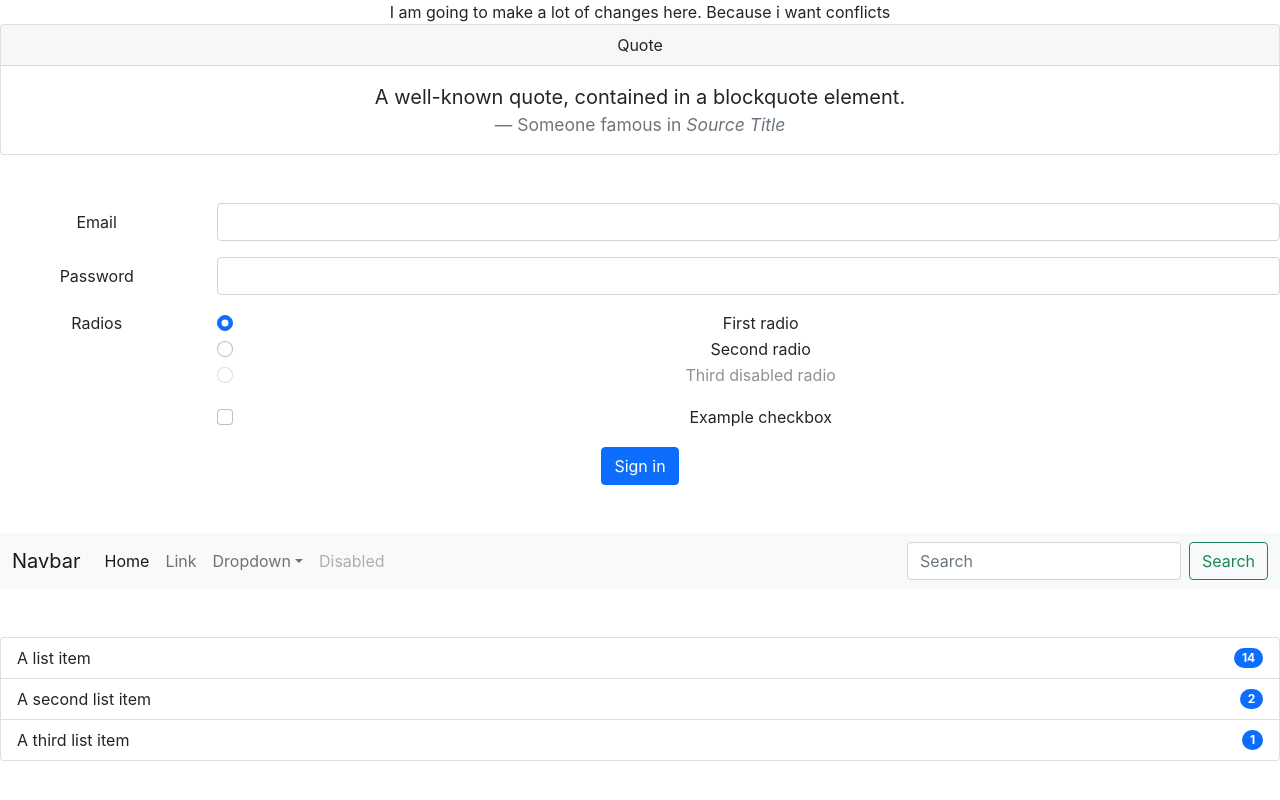
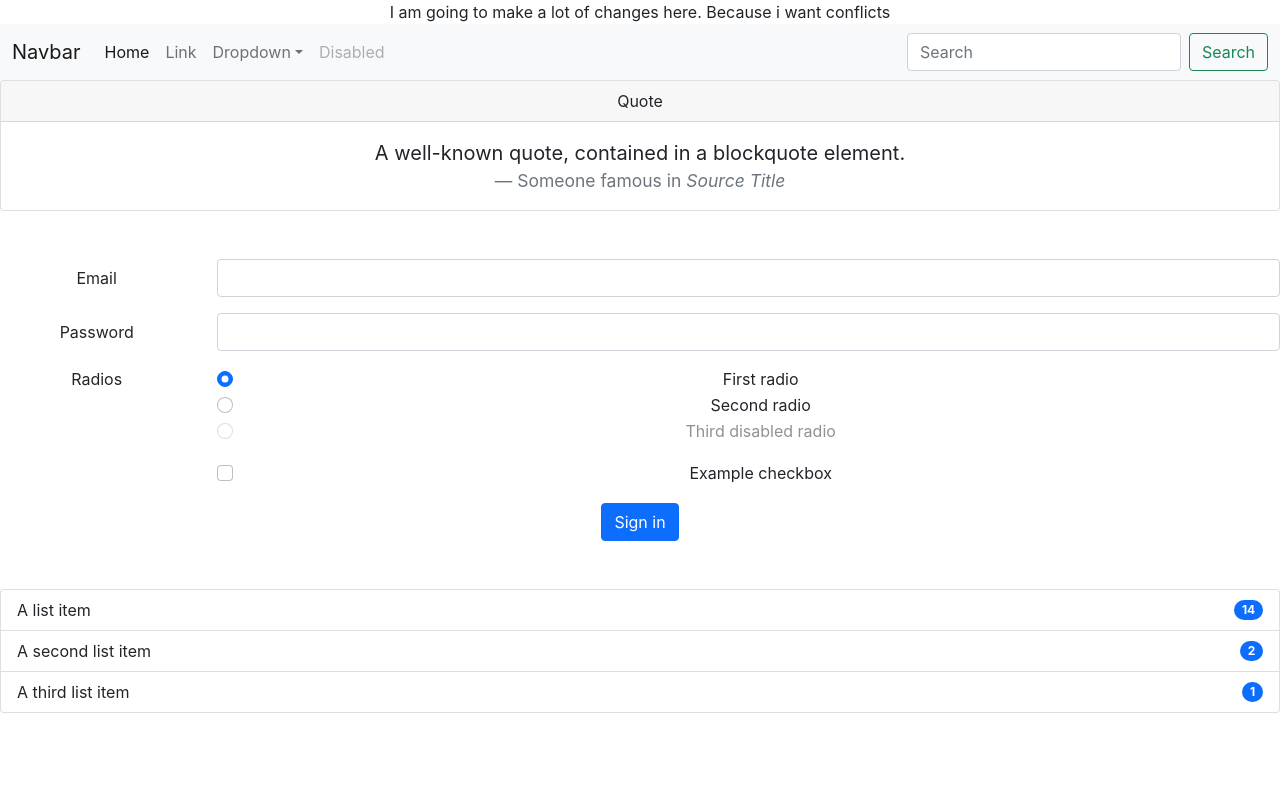
Before and after one commit to mohammad-aabid29/Getting_Started, a React (Create React App) app: page / in a window 1280 px wide. Shown: the top 800 px of the page. Built offline with nearby package versions, Linux system fonts and the light colour scheme.

Commit message:
Arraging the Nav Component

```diff
--- a/src/App.js
+++ b/src/App.js
@@ -8,9 +8,9 @@ function App() {
   return (
     <div className="App">
       I am going to make a lot of changes here. Because i want conflicts
+      <Navbar />
       <QuotesCard />
       <FormControl />
-      <Navbar />
       <List/>
     </div>
   );
```
